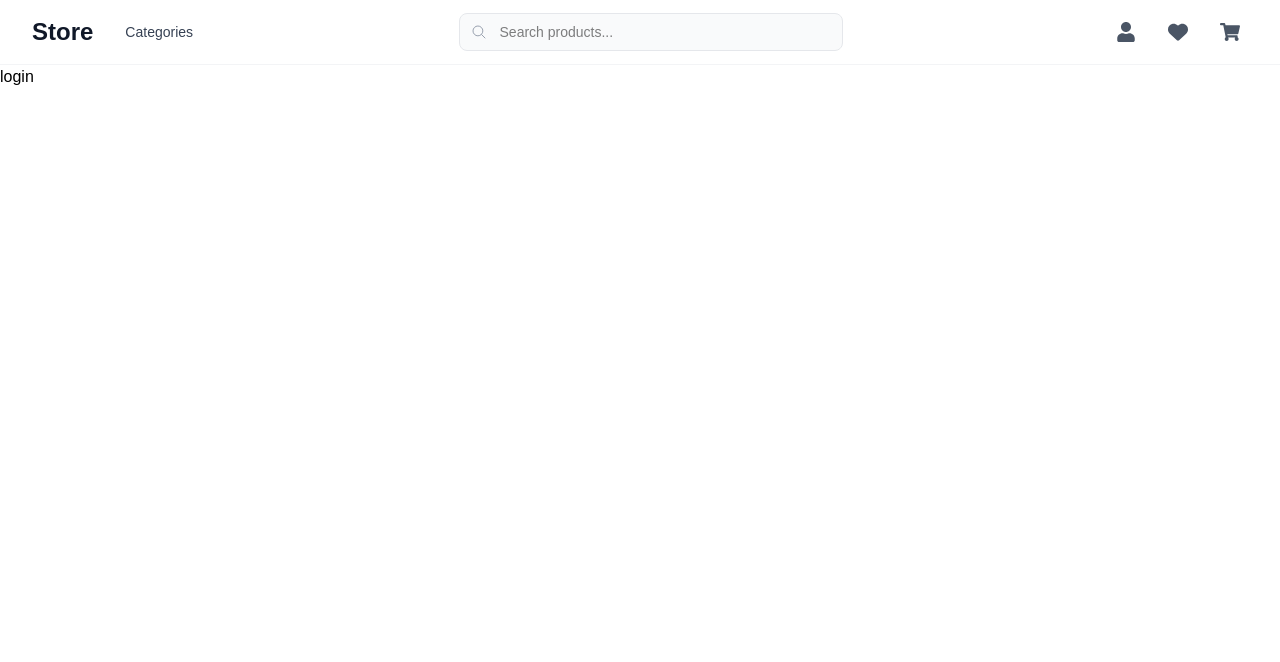
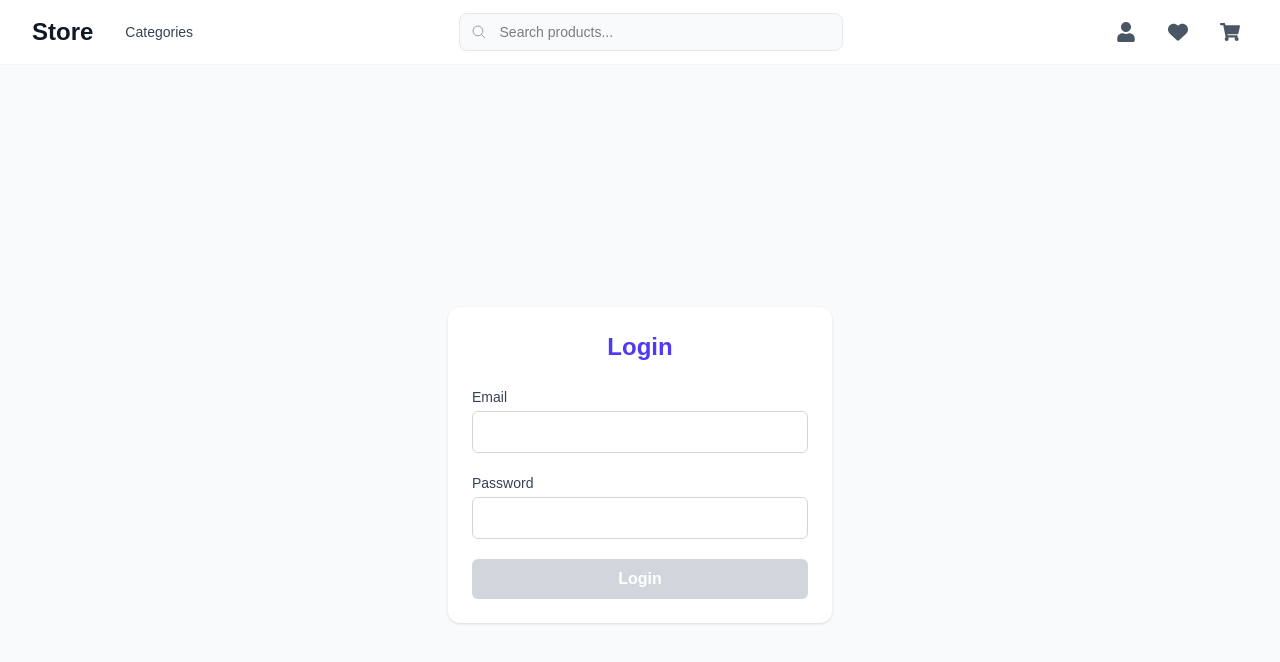
Before and after one commit to YuraKovalevich/nextTask, a Next.js app: page /login in a window 1280 px wide. Shown: the top 662 px of the page. Built offline with nearby package versions, Linux system fonts and the light colour scheme.

Commit message:
feat:create login page

```diff
--- a/src/app/login/page.tsx
+++ b/src/app/login/page.tsx
@@ -1,5 +1,142 @@
+"use client";
+
+import { useRouter } from "next/navigation";
+import { useState } from "react";
+
+type FormState = {
+	email: string;
+	password: string;
+};
+
+type ErrorsState = {
+	email: string;
+	password: string;
+};
+
+const validate = (name: keyof FormState, value: string): string => {
+	if (name === "email") {
+		if (!value.includes("@")) return "Email must contain @";
+	}
+
+	if (name === "password") {
+		if (value.includes(" ")) return "Password must not contain spaces";
+		if (value.length < 8) return "Password must be at least 8 characters";
+	}
+
+	return "";
+};
+
 const Page = () => {
-	return <div>login</div>;
+	const router = useRouter();
+
+	const [form, setForm] = useState<FormState>({
+		email: "",
+		password: "",
+	});
+
+	const [errors, setErrors] = useState<ErrorsState>({
+		email: "",
+		password: "",
+	});
+
+	const handleChange = (name: keyof FormState, value: string) => {
+		setForm((prev) => ({ ...prev, [name]: value }));
+		setErrors((prev) => ({
+			...prev,
+			[name]: validate(name, value),
+		}));
+	};
+
+	const handleSubmit = (e: React.FormEvent) => {
+		e.preventDefault();
+
+		const newErrors: ErrorsState = {
+			email: validate("email", form.email),
+			password: validate("password", form.password),
+		};
+
+		setErrors(newErrors);
+
+		const isValid = !newErrors.email && !newErrors.password;
+		if (!isValid) return;
+
+		router.push("/");
+	};
+
+	const isValid =
+		form.email && form.password && !errors.email && !errors.password;
+
+	return (
+		<div className="flex min-h-screen items-center justify-center bg-gray-50 px-6">
+			<div className="w-full max-w-sm rounded-xl bg-white p-6 shadow">
+				<h1 className="mb-6 text-center text-2xl font-bold text-indigo-600">
+					Login
+				</h1>
+
+				<form className="space-y-5" onSubmit={handleSubmit}>
+					<div>
+						<label
+							htmlFor="email"
+							className="block text-sm font-medium text-gray-700"
+						>
+							Email
+						</label>
+						<input
+							id="email"
+							type="email"
+							value={form.email}
+							onChange={(e) => handleChange("email", e.target.value)}
+							className={`mt-1 w-full rounded-md border px-3 py-2 outline-none
+                ${
+									errors.email
+										? "border-red-500"
+										: "border-gray-300 focus:border-indigo-500"
+								}`}
+						/>
+						{errors.email && (
+							<p className="mt-1 text-sm text-red-500">{errors.email}</p>
+						)}
+					</div>
+
+					<div>
+						<label
+							htmlFor="password"
+							className="block text-sm font-medium text-gray-700"
+						>
+							Password
+						</label>
+						<input
+							type="password"
+							value={form.password}
+							onChange={(e) => handleChange("password", e.target.value)}
+							className={`mt-1 w-full rounded-md border px-3 py-2 outline-none
+                ${
+									errors.password
+										? "border-red-500"
+										: "border-gray-300 focus:border-indigo-500"
+								}`}
+						/>
+						{errors.password && (
+							<p className="mt-1 text-sm text-red-500">{errors.password}</p>
+						)}
+					</div>
+
+					<button
+						type="submit"
+						disabled={!isValid}
+						className={`w-full rounded-md py-2 font-semibold text-white transition
+              ${
+								isValid
+									? "bg-indigo-600 hover:bg-indigo-500"
+									: "cursor-not-allowed bg-gray-300"
+							}`}
+					>
+						Login
+					</button>
+				</form>
+			</div>
+		</div>
+	);
 };
 
 export default Page;
```
